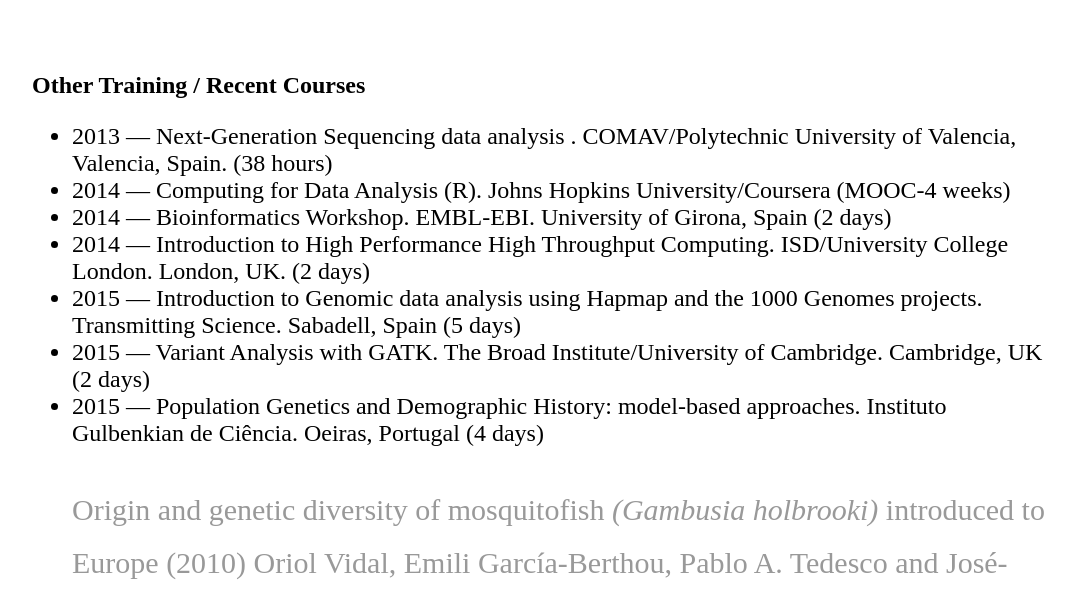
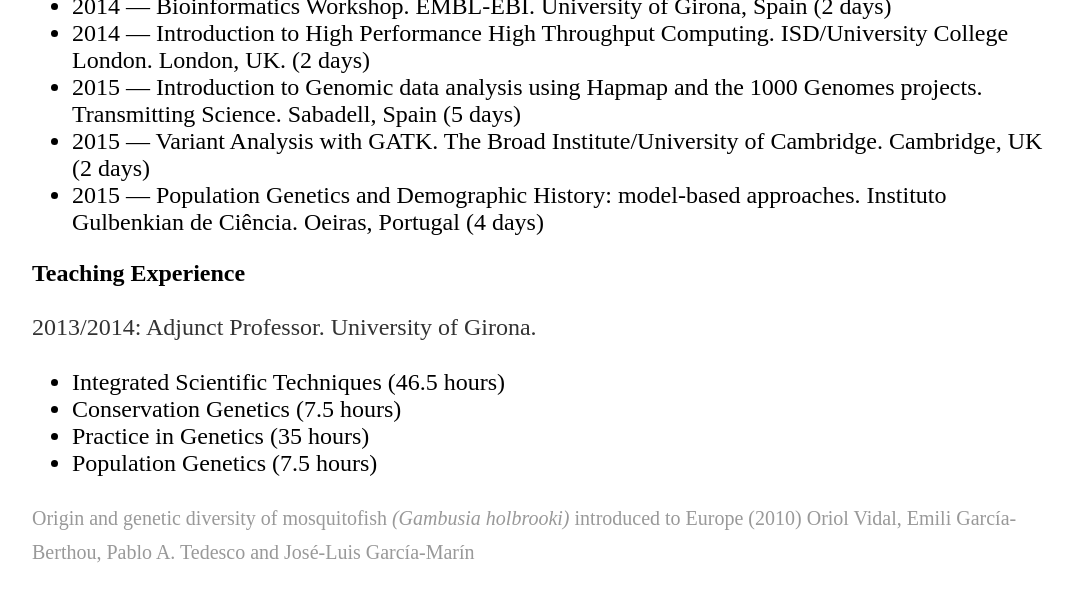
Before and after one commit to DiezMolino/diezmolino.github.io, a Jekyll site: the page cv/index.html, which Jekyll copies as it is, in a window 1280 px wide and 900 px high, scrolled down 1772 px, cut to the strip 0-590 px from the top of the window. Shown: the whole strip, without its empty margins (96-1171 px from the left). Built offline with Jekyll 4.4.1, drawn with Linux system fonts in a browser that asks for light colours.

Commit message:
Update index.html

```diff
--- a/cv/index.html
+++ b/cv/index.html
@@ -39,7 +38,6 @@
 
 <p>I am interested in the study of animal and human populations through a wide range of mechanisms including population genetics, evolutive biology and computational genomics. For my thesis I have been studying evolutionary processes related to invasive species and their success in novel environments and I have acquired a wide range of skills useful for analyzing population genetics of almost any organism. I am currently involved in discovering the evolutionary processes that have contributed to shape the genomes of invaders and how these populations evolve from native to invaded environments. Nowadays my research is moving towards using genomic tools to investigate the origin and history of human populations through looking up to their genomes and modelling ancient DNA.</p>
 
-<br/>
 
 <a name='Contact details'></a>
 <h2>Contact details</h2>
@@ -65,8 +63,6 @@
 </nav>
 </big>
 
-<br/>
-
 <a name='Skills'></a>
 <h2>Skills</h2>
 <font size="5">
@@ -89,8 +85,6 @@
 </font>
 </ul>
 
-<br/>
-
 <a name='Education and Training'></a>
 <h2>Education and Training</h2>
 
@@ -107,7 +101,6 @@
 </ul>
 </font>
 
-<br/>
 
 <a name='Other Training / Recent Courses'></a>
 <h2>Other Training / Recent Courses</h2>
@@ -127,12 +120,33 @@
 <li>2015 — Variant Analysis with GATK. The Broad Institute/University of Cambridge. Cambridge, UK (2 days)</li>
 
 <li>2015 — Population Genetics and Demographic History: model-based approaches. Instituto Gulbenkian de Ciência. Oeiras, Portugal (4 days)</li>
-
-<p><small><a href="http://link.springer.com/article/10.1007/s10530-009-9505-5" target="_blank"> Origin and genetic diversity of mosquitofish <i>(Gambusia holbrooki)</i> introduced to Europe (2010) Oriol Vidal, Emili García-Berthou, Pablo A. Tedesco and José-Luis García-Marín </a> </small></p>
-
 </ul>
 </font>
 
+<a name='Teaching Experience'></a>
+<h2>Teaching Experience</h2>
+
+<p>2013/2014: Adjunct Professor. University of Girona.</p>
+
+<font size="5">
+<ul>
+<li>Integrated Scientific Techniques (46.5 hours)</li>
+
+<li>Conservation Genetics (7.5 hours)</li>
+
+<li>Practice in Genetics (35 hours)</li>
+
+<li>Population Genetics (7.5 hours)</li>
+</ul>
+</font>
+
+
+
+
+
+
+
+<p><small><a href="http://link.springer.com/article/10.1007/s10530-009-9505-5" target="_blank"> Origin and genetic diversity of mosquitofish <i>(Gambusia holbrooki)</i> introduced to Europe (2010) Oriol Vidal, Emili García-Berthou, Pablo A. Tedesco and José-Luis García-Marín </a> </small></p>
 
 <figure>
     <img src='https://cloud.githubusercontent.com/assets/13287919/9037242/4a7f63bc-39e1-11e5-854e-71d6a0982b55.png' WIDTH=664 	HEIGHT=554/>
```
Also changed, not shown: other parts of cv/index.html (+0 -1 lines).
